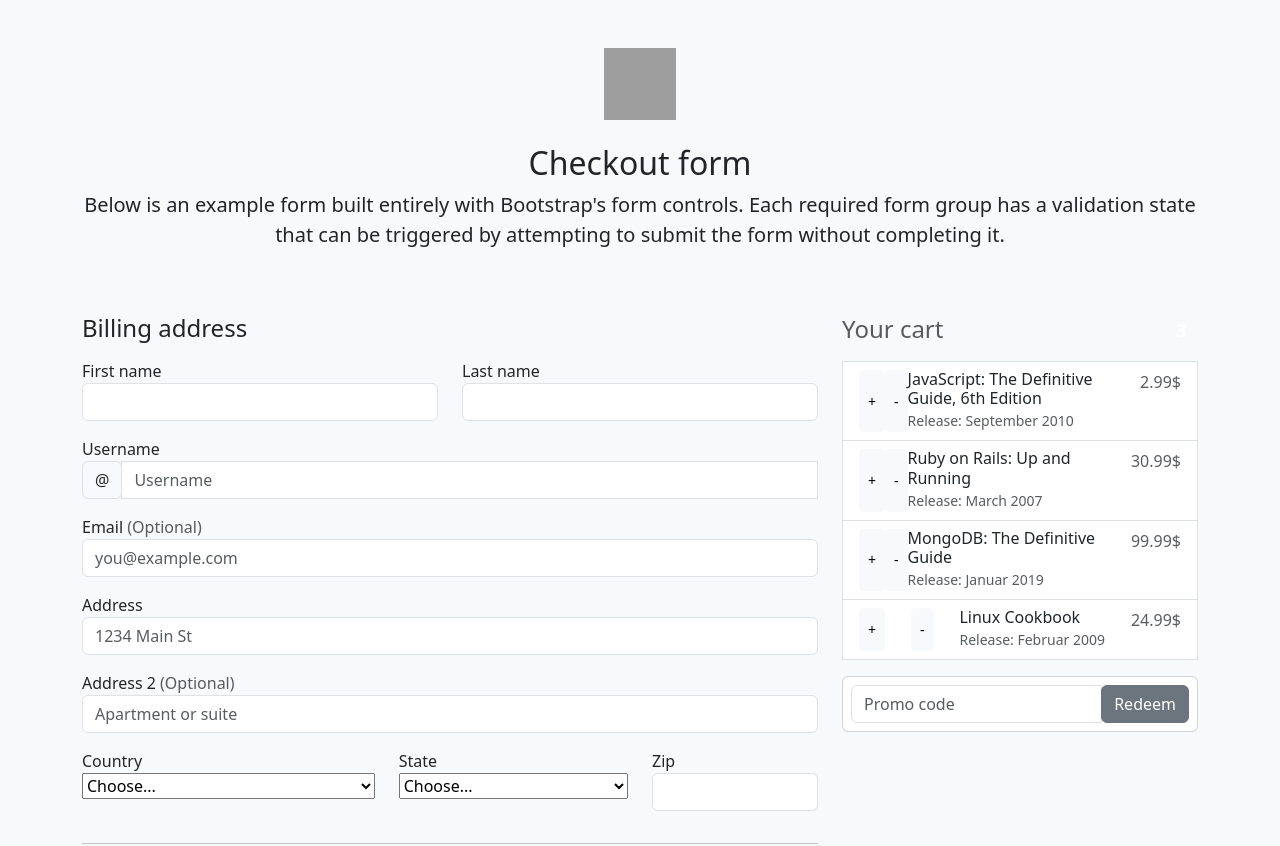
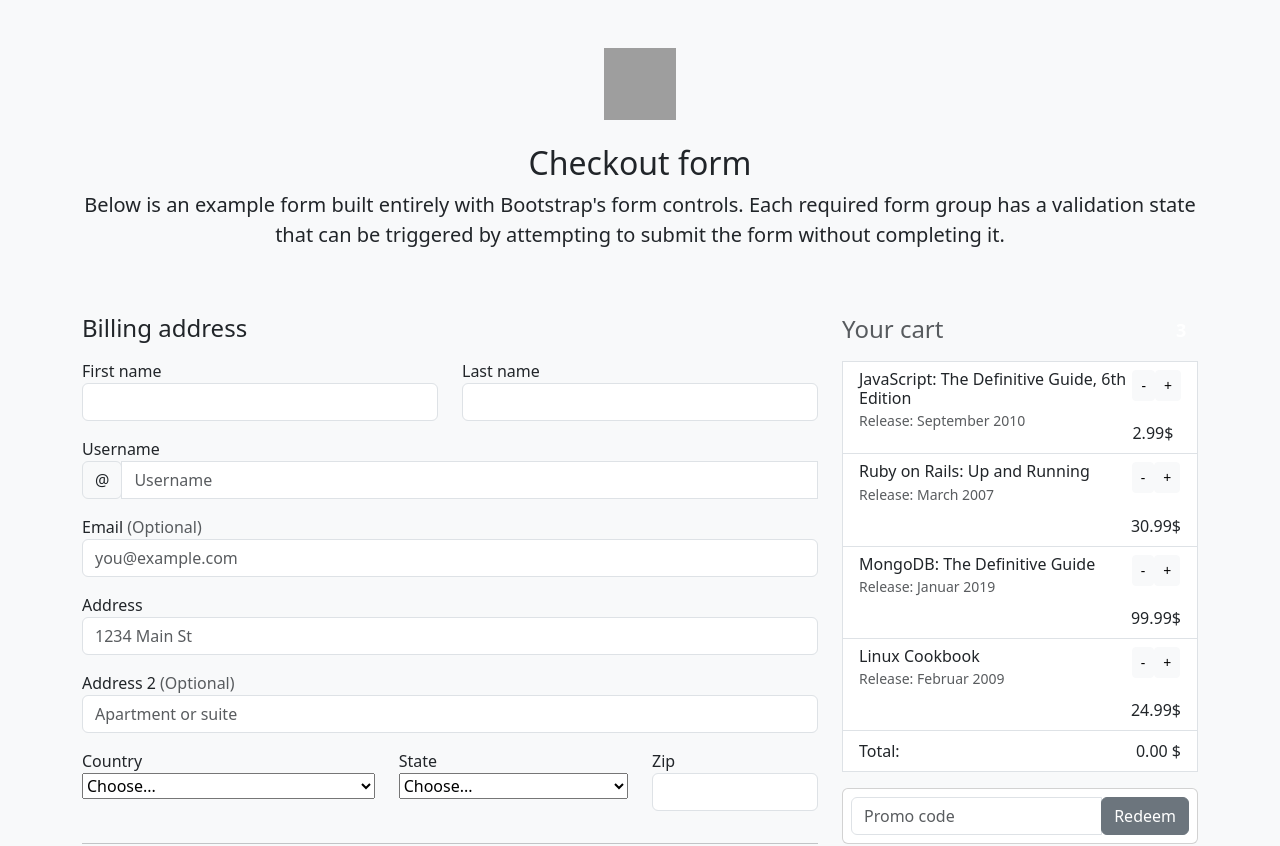
Before and after one commit to spielhoelle/react-shopping-cart, a React app: page / in a window 1280 px wide. Shown: the top 846 px of the page. Built offline with nearby package versions, Linux system fonts and the light colour scheme; grey boxes are pictures that could not be loaded.

Commit message:
add and remove items from cart

```diff
--- a/index.html
+++ b/index.html
@@ -21,38 +21,6 @@
             <span class="badge badge-secondary badge-pill">3</span>
           </h4>
           <ul class="list-group mb-3" id="app">
-            <li class="list-group-item d-flex justify-content-between lh-condensed">
-              <div>
-                <h6 class="my-0">Product name</h6>
-                <small class="text-muted">Brief description</small>
-              </div>
-              <span class="text-muted">$12</span>
-            </li>
-            <li class="list-group-item d-flex justify-content-between lh-condensed">
-              <div>
-                <h6 class="my-0">Second product</h6>
-                <small class="text-muted">Brief description</small>
-              </div>
-              <span class="text-muted">$8</span>
-            </li>
-            <li class="list-group-item d-flex justify-content-between lh-condensed">
-              <div>
-                <h6 class="my-0">Third item</h6>
-                <small class="text-muted">Brief description</small>
-              </div>
-              <span class="text-muted">$5</span>
-            </li>
-            <li class="list-group-item d-flex justify-content-between bg-light">
-              <div class="text-success">
-                <h6 class="my-0">Promo code</h6>
-                <small>EXAMPLECODE</small>
-              </div>
-              <span class="text-success">-$5</span>
-            </li>
-            <li class="list-group-item d-flex justify-content-between">
-              <span>Total (USD)</span>
-              <strong>$20</strong>
-            </li>
           </ul>
 
           <form class="card p-2">
--- a/src/App.jsx
+++ b/src/App.jsx
@@ -4,52 +4,65 @@ class App extends React.Component {
   constructor(props) {
     super(props);
 
-    this.state = {
+    this.state = JSON.parse( localStorage.getItem('react-cart') ) || {
       data:
       [
         {
-          "id":1,
+          "id":0,
           "name":"JavaScript: The Definitive Guide, 6th Edition",
           "release": "September 2010",
           "amount": 1,
           "price":"2.99"
         },
         {
-          "id":2,
+          "id":1,
           "name":"Ruby on Rails: Up and Running",
           "release": "March 2007",
           "amount": 1,
           "price":"30.99"
         },
         {
-          "id":3,
+          "id":2,
           "name":"MongoDB: The Definitive Guide",
           "release": "Januar 2019",
           "amount": 1,
           "price":"99.99"
         },
                 {
-          "id":4,
+          "id":3,
           "name":"Linux Cookbook",
           "release": "Februar 2009",
           "amount": 1,
           "price":"24.99"
         },
 
-      ]
+      ],
+      total: 0
     }
 
-    this.handleItem = this.handleItem.bind(this);
+    this.updateItem = this.updateItem.bind(this);
 
-  };
-  handleItem(item){
-    console.log(item.target)
-    //this.setState({ posts })
+  }
+  updateItem(item, index) {
+
+    if ( index )
+      this.state.data[item.props.data.id].amount++
+    else if (this.state.data[item.props.data.id].amount > 0)
+      this.state.data[item.props.data.id].amount--
+
+    //this.state.data.map((person, i) => )
+    this.state.total = this.state.data.map((item, index, array)=> item.price * item.amount).reduce((a, b) => a + b, 0);
+    this.setState(this.state)
+    localStorage.setItem('react-cart', JSON.stringify(this.state));
+
   }
   render() {
     return (
       <div>
-      {this.state.data.map((person, i) => <Product handleItem={this.handleItem} key = {i} data = {person} />)}
+        {this.state.data.map((person, i) => <Product updateItem={this.updateItem} key = {i} data = {person} />)}
+        <li className="list-group-item d-flex justify-content-between lh-condensed">
+          Total: <span className="font-weight-bold">{this.state.total.toFixed(2)} $ </span>
+        </li>
       </div>
     );
   }
@@ -57,15 +70,23 @@ class App extends React.Component {
 class Product extends React.Component {
   render() {
     return (
+
         <li className="list-group-item d-flex justify-content-between lh-condensed">
-        <button className="btn btn-sm btn-light" onClick = {this.props.handleItem}>+</button>
-        <button className="btn btn-sm btn-light" onClick = {this.props.handleItem}>-</button>
 
           <div>
             <h6 className="my-0">{this.props.data.name}</h6>
             <small className="text-muted">Release: { this.props.data.release }</small>
           </div>
-        <span className="text-muted">{ this.props.data.price }$</span>
+          <div className="d-flex flex-column">
+            <span className="text-muted d-flex justify-content-center align-items-baseline">
+              <button className="btn btn-sm btn-light" onClick = {(e) => this.props.updateItem(this, false)}>-</button>
+              <button className="btn btn-sm btn-light" onClick = {(e) => this.props.updateItem(this, true)}>+</button>
+
+            </span>
+            <span className={ "badge "+ ( this.props.data.amount > 0 ? "badge-primary" : ""  )}>{ this.props.data.amount }</span>
+            <span className="text-right">{ this.props.data.price }$</span>
+
+          </div>
         </li>
     );
   }
```
Lines whose indentation alone changed are shown as unchanged.
